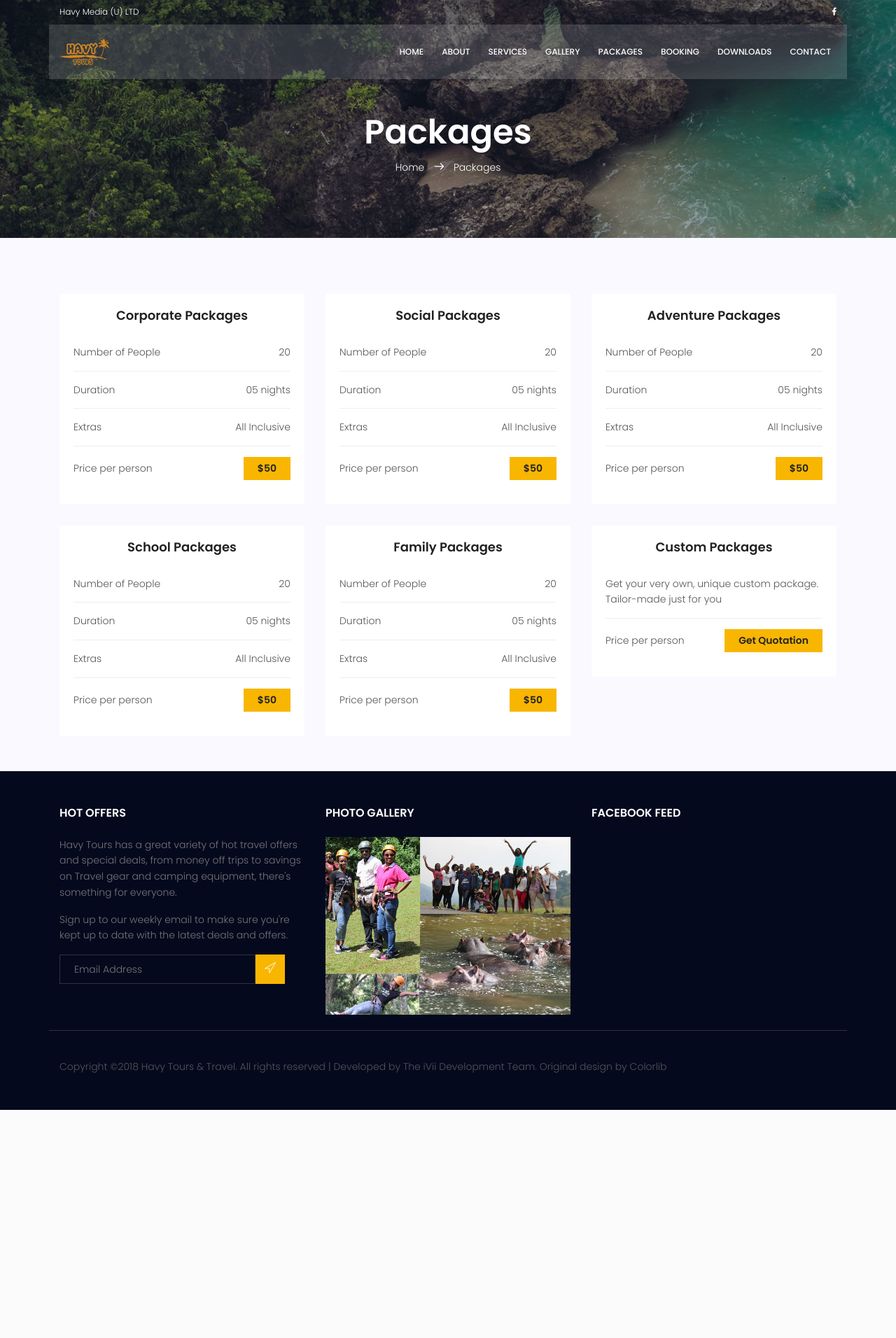
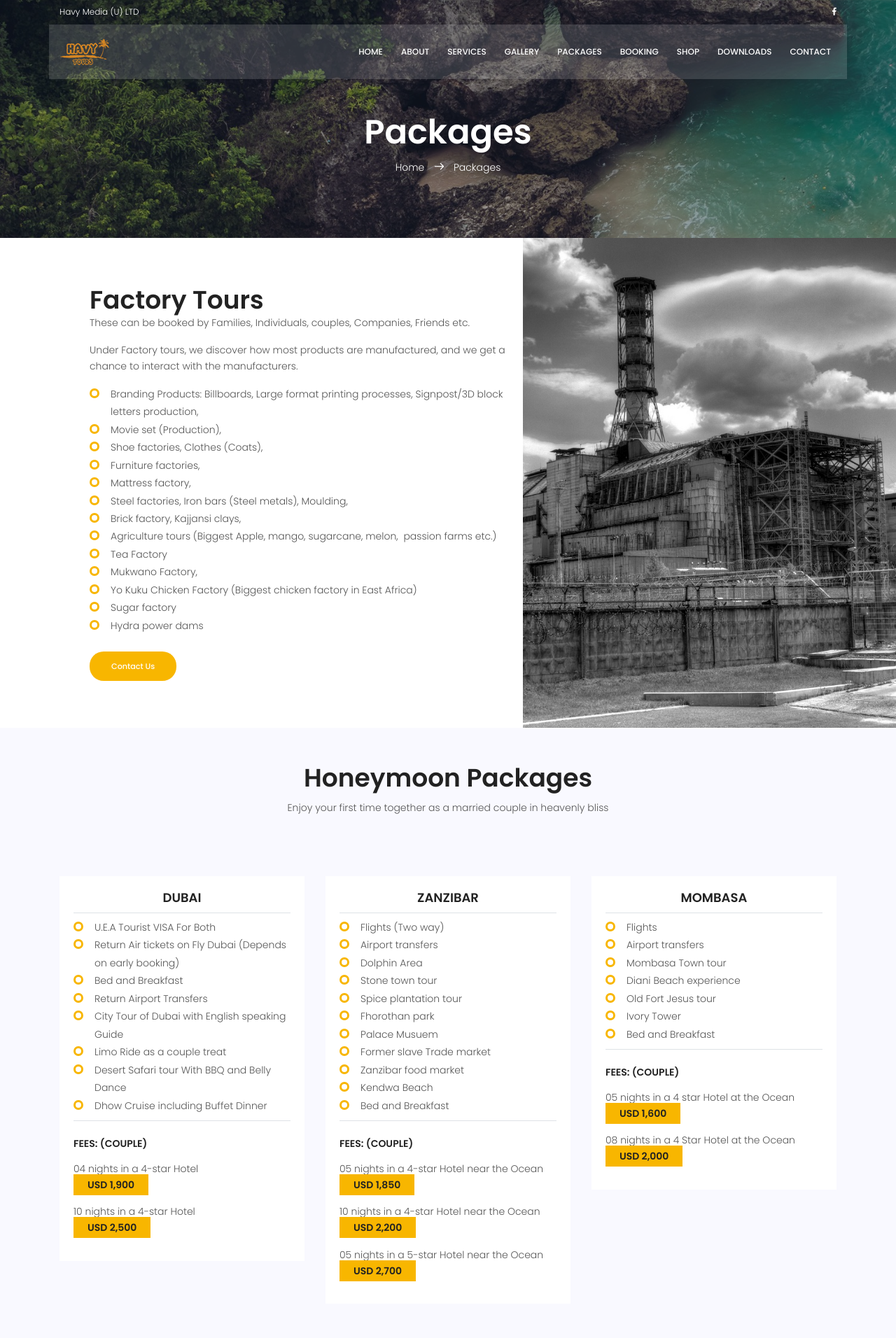
Before and after one commit to brucemakallan/Havy-Tours, a Django app: page /packages in a window 1280 px wide. Shown: the top 1912 px of the page at 70% size. Before the commit the page ends 1586 px from the top, so only its background shows below. Run offline with Django 3.2, Linux system fonts and the light colour scheme; some libraries are stand-ins or nearby versions; grey boxes are pictures that could not be loaded.

Commit message:
Packages, Shop, Contacts more info.

```diff
--- a/main/templates/main/base.html
+++ b/main/templates/main/base.html
@@ -65,6 +65,7 @@
 			          <li><a href="{% url 'main:gallery' %}">Gallery</a></li>
 			          <li><a href="{% url 'main:packages' %}">Packages</a></li>
 			          <li><a href="{% url 'main:booking' %}">Booking</a></li>
+                      <li><a href="{% url 'main:shop' %}">Shop</a></li>
 			          <li><a href="{% url 'main:downloads' %}">Downloads</a></li>
 			          <li><a href="{% url 'main:contact' %}">Contact</a></li>
 			        </ul>
--- a/main/templates/main/index.html
+++ b/main/templates/main/index.html
@@ -548,7 +548,7 @@
                     <p>
                         Just let us know what you wish to see, experience and/or explore as far as Tours and Travel are concerned. We've got you covered.
                     </p>
-                    <a href="#" class="primary-btn text-uppercase">request custom price</a>
+                    <a href="{% url 'main:contact' %}" class="primary-btn text-uppercase">request custom price</a>
                 </div>
                 <div class="col-lg-6 col-md-12 home-about-right no-padding">
                     <img class="img-fluid" src="{% static 'main/img/services/fun.jpg' %}" alt="">
--- a/main/templates/main/packages.html
+++ b/main/templates/main/packages.html
@@ -19,148 +19,120 @@
     </section>
     <!-- End banner Area -->
 
+
+    <!-- Start Factory Tours Area -->
+    <section class="home-about-area">
+        <div class="container-fluid">
+            <div class="row align-items-center justify-content-end">
+                <div class="col-lg-7 col-md-12 section-gap" style="padding-left: 10%">
+                    <h1>Factory Tours</h1>
+                    <p>These can be booked by Families, Individuals, couples, Companies, Friends etc.</p>
+                    <p>Under Factory tours, we discover how most products are manufactured, and we get a chance to interact with the manufacturers.</p>
+                    <ul class="unordered-list">
+                        <li>Branding Products: Billboards, Large format printing processes, Signpost/3D block letters production, </li>
+                        <li>Movie set (Production), </li>
+                        <li>Shoe factories, Clothes (Coats), </li>
+                        <li>Furniture factories,  </li>
+                        <li>Mattress factory, </li>
+                        <li>Steel factories, Iron bars (Steel metals), Moulding, </li>
+                        <li>Brick factory,  Kajjansi clays, </li>
+                        <li>Agriculture tours (Biggest Apple, mango, sugarcane, melon,  passion farms etc.)</li>
+                        <li>Tea Factory</li>
+                        <li>Mukwano Factory, </li>
+                        <li>Yo Kuku Chicken Factory (Biggest chicken factory in East Africa)</li>
+                        <li>Sugar factory</li>
+                        <li>Hydra power dams</li>
+                    </ul>
+                    <a class="genric-btn primary circle mt-4" href="{% url 'main:contact' %}">Contact Us</a>
+                </div>
+                <div class="col-lg-5 col-md-12 home-about-right no-padding">
+                    <img class="img-fluid" src="{% static 'main/img/factory.jpg' %}" alt="Factory Image">
+                </div>
+            </div>
+        </div>
+    </section>
+
+
     <!-- Start Packages Area -->
     <section class="destinations-area section-gap">
         <div class="container">
+            <div class="row d-flex justify-content-center">
+                <div class="menu-content pb-40 col-lg-8">
+                    <div class="title text-center">
+                        <h1 class="mb-10">Honeymoon Packages</h1>
+                        <p>Enjoy your first time together as a married couple in heavenly bliss</p>
+                    </div>
+                </div>
+            </div>
             <div class="row">
                 <div class="col-lg-4">
                     <div class="single-destinations">
                         <div class="details">
-                            <h4 style="width: 100%; text-align: center">Corporate Packages</h4>
-                            <ul class="package-list">
-                                <li class="d-flex justify-content-between align-items-center">
-                                    <span>Number of People</span>
-                                    <span>20</span>
-                                </li>
-                                <li class="d-flex justify-content-between align-items-center">
-                                    <span>Duration</span>
-                                    <span>05 nights</span>
-                                </li>
-                                <li class="d-flex justify-content-between align-items-center">
-                                    <span>Extras</span>
-                                    <span>All Inclusive</span>
-                                </li>
-                                <li class="d-flex justify-content-between align-items-center">
-                                    <span>Price per person</span>
-                                    <a href="#" class="price-btn">$50</a>
-                                </li>
+                            <h4 style="width: 100%; text-align: center">DUBAI</h4>
+                            <ul class="unordered-list border-top border-bottom py-2">
+                                <li>U.E.A Tourist VISA For Both</li>
+                                <li>Return Air tickets on Fly Dubai (Depends on early booking)</li>
+                                <li>Bed and Breakfast</li>
+                                <li>Return Airport Transfers</li>
+                                <li>City Tour of Dubai with English speaking Guide</li>
+                                <li>Limo Ride as a couple treat</li>
+                                <li>Desert Safari tour With BBQ and Belly Dance</li>
+                                <li>Dhow Cruise including Buffet Dinner</li>
                             </ul>
+                            <div class="mt-4">
+                                <h6 class="mb-3">FEES: (COUPLE)</h6>
+                                <p>04 nights in a 4-star Hotel<br><a class="price-btn" href="#">USD 1,900</a></p>
+                                <p>10 nights in a 4-star Hotel<br><a class="price-btn" href="#">USD 2,500</a></p>
+                            </div>
                         </div>
                     </div>
                 </div>
+
                 <div class="col-lg-4">
                     <div class="single-destinations">
                         <div class="details">
-                            <h4 style="width: 100%; text-align: center">Social Packages</h4>
-                            <ul class="package-list">
-                                <li class="d-flex justify-content-between align-items-center">
-                                    <span>Number of People</span>
-                                    <span>20</span>
-                                </li>
-                                <li class="d-flex justify-content-between align-items-center">
-                                    <span>Duration</span>
-                                    <span>05 nights</span>
-                                </li>
-                                <li class="d-flex justify-content-between align-items-center">
-                                    <span>Extras</span>
-                                    <span>All Inclusive</span>
-                                </li>
-                                <li class="d-flex justify-content-between align-items-center">
-                                    <span>Price per person</span>
-                                    <a href="#" class="price-btn">$50</a>
-                                </li>
+                            <h4 style="width: 100%; text-align: center">ZANZIBAR</h4>
+                            <ul class="unordered-list border-top border-bottom py-2">
+                                <li>Flights (Two way)</li>
+                                <li>Airport transfers</li>
+                                <li>Dolphin Area</li>
+                                <li>Stone town tour</li>
+                                <li>Spice plantation tour</li>
+                                <li>Fhorothan park</li>
+                                <li>Palace Musuem</li>
+                                <li>Former slave Trade market</li>
+                                <li>Zanzibar food market</li>
+                                <li>Kendwa Beach</li>
+                                <li>Bed and Breakfast</li>
                             </ul>
+                            <div class="mt-4">
+                                <h6 class="mb-3">FEES: (COUPLE)</h6>
+                                <p>05 nights in a 4-star Hotel near the Ocean<br><a class="price-btn" href="#">USD 1,850</a></p>
+                                <p>10 nights in a 4-star Hotel near the Ocean<br><a class="price-btn" href="#">USD 2,200</a></p>
+                                <p>05 nights in a 5-star Hotel near the Ocean<br><a class="price-btn" href="#">USD 2,700</a></p>
+                            </div>
                         </div>
                     </div>
                 </div>
+
                 <div class="col-lg-4">
                     <div class="single-destinations">
                         <div class="details">
-                            <h4 style="width: 100%; text-align: center">Adventure Packages</h4>
-                            <ul class="package-list">
-                                <li class="d-flex justify-content-between align-items-center">
-                                    <span>Number of People</span>
-                                    <span>20</span>
-                                </li>
-                                <li class="d-flex justify-content-between align-items-center">
-                                    <span>Duration</span>
-                                    <span>05 nights</span>
-                                </li>
-                                <li class="d-flex justify-content-between align-items-center">
-                                    <span>Extras</span>
-                                    <span>All Inclusive</span>
-                                </li>
-                                <li class="d-flex justify-content-between align-items-center">
-                                    <span>Price per person</span>
-                                    <a href="#" class="price-btn">$50</a>
-                                </li>
+                            <h4 style="width: 100%; text-align: center">MOMBASA</h4>
+                            <ul class="unordered-list border-top border-bottom py-2">
+                                <li>Flights</li>
+                                <li>Airport transfers</li>
+                                <li>Mombasa Town tour</li>
+                                <li>Diani Beach experience</li>
+                                <li>Old Fort Jesus tour</li>
+                                <li>Ivory Tower</li>
+                                <li>Bed and Breakfast</li>
                             </ul>
-                        </div>
-                    </div>
-                </div>
-                <div class="col-lg-4">
-                    <div class="single-destinations">
-                        <div class="details">
-                            <h4 style="width: 100%; text-align: center">School Packages</h4>
-                            <ul class="package-list">
-                                <li class="d-flex justify-content-between align-items-center">
-                                    <span>Number of People</span>
-                                    <span>20</span>
-                                </li>
-                                <li class="d-flex justify-content-between align-items-center">
-                                    <span>Duration</span>
-                                    <span>05 nights</span>
-                                </li>
-                                <li class="d-flex justify-content-between align-items-center">
-                                    <span>Extras</span>
-                                    <span>All Inclusive</span>
-                                </li>
-                                <li class="d-flex justify-content-between align-items-center">
-                                    <span>Price per person</span>
-                                    <a href="#" class="price-btn">$50</a>
-                                </li>
-                            </ul>
-                        </div>
-                    </div>
-                </div>
-                <div class="col-lg-4">
-                    <div class="single-destinations">
-                        <div class="details">
-                            <h4 style="width: 100%; text-align: center">Family Packages</h4>
-                            <ul class="package-list">
-                                <li class="d-flex justify-content-between align-items-center">
-                                    <span>Number of People</span>
-                                    <span>20</span>
-                                </li>
-                                <li class="d-flex justify-content-between align-items-center">
-                                    <span>Duration</span>
-                                    <span>05 nights</span>
-                                </li>
-                                <li class="d-flex justify-content-between align-items-center">
-                                    <span>Extras</span>
-                                    <span>All Inclusive</span>
-                                </li>
-                                <li class="d-flex justify-content-between align-items-center">
-                                    <span>Price per person</span>
-                                    <a href="#" class="price-btn">$50</a>
-                                </li>
-                            </ul>
-                        </div>
-                    </div>
-                </div>
-                <div class="col-lg-4">
-                    <div class="single-destinations">
-                        <div class="details">
-                            <h4 style="width: 100%; text-align: center">Custom Packages</h4>
-                            <ul class="package-list">
-                                <li class="d-flex justify-content-between align-items-center">
-                                    <span>Get your very own, unique custom package. Tailor-made just for you</span>
-                                </li>
-                                <li class="d-flex justify-content-between align-items-center">
-                                    <span>Price per person</span>
-                                    <a href="#" class="price-btn">Get Quotation</a>
-                                </li>
-                            </ul>
+                            <div class="mt-4">
+                                <h6 class="mb-3">FEES: (COUPLE)</h6>
+                                <p>05 nights in a 4 star Hotel at the Ocean<br><a class="price-btn" href="#">USD 1,600</a></p>
+                                <p>08 nights in a 4 Star Hotel at the Ocean<br><a class="price-btn" href="#">USD 2,000</a></p>
+                            </div>
                         </div>
                     </div>
                 </div>
@@ -168,4 +140,25 @@
         </div>
     </section>
     <!-- End Packages Area -->
+
+
+    <!-- Start Family Area -->
+    <section class="home-about-area">
+        <div class="container-fluid">
+            <div class="row align-items-center justify-content-end">
+                <div class="col-lg-6 col-md-12 home-about-right no-padding">
+                    <img class="img-fluid" src="{% static 'main/img/family.jpg' %}" alt="Family Image">
+                </div>
+                <div class="col-lg-6 col-md-12 section-gap" style="padding-left: 10%">
+                    <h1>Family Packages</h1>
+                    <h3 class="mt-4 mb-2">Annual Events</h3>
+                    <ul class="unordered-list">
+                        <li>Camp City</li>
+                        <li>Kampala photo</li>
+                    </ul>
+                    <a class="genric-btn primary circle mt-4" href="{% url 'main:contact' %}">Contact Us</a>
+                </div>
+            </div>
+        </div>
+    </section>
 {% endblock %}
--- a/main/urls.py
+++ b/main/urls.py
@@ -8,6 +8,7 @@ urlpatterns = [
     path('', views.index, name='index'),
     path('about', views.about, name='about'),
     path('booking', views.booking, name='booking'),
+    path('shop', views.shop, name='shop'),
     path('contact', views.contact, name='contact'),
     path('downloads', views.DownloadsListView.as_view(), name='downloads'),
     path('gallery', views.gallery, name='gallery'),
--- a/main/views.py
+++ b/main/views.py
@@ -21,6 +21,10 @@ def booking(request):
     return render(request, 'main/booking.html')
 
 
+def shop(request):
+    return render(request, 'main/shop.html')
+
+
 def contact(request):
     return render(request, 'main/contact.html')
 
```
Also changed, not shown: main/templates/main/contact.html (+32 -13 lines), main/templates/main/shop.html (added, +71 -0 lines), main/static/main/img/factory.jpg (added), main/static/main/img/family.jpg (added), main/static/main/img/shop/pillow.jpg (added), main/static/main/img/shop/rafting-boat.jpg (added), main/static/main/img/shop/sleeping-bag.jpg (added), main/static/main/img/shop/spa.jpg (added), main/static/main/img/shop/tent.jpg (added), main/static/main/img/whatsapp-logo.png (added).
